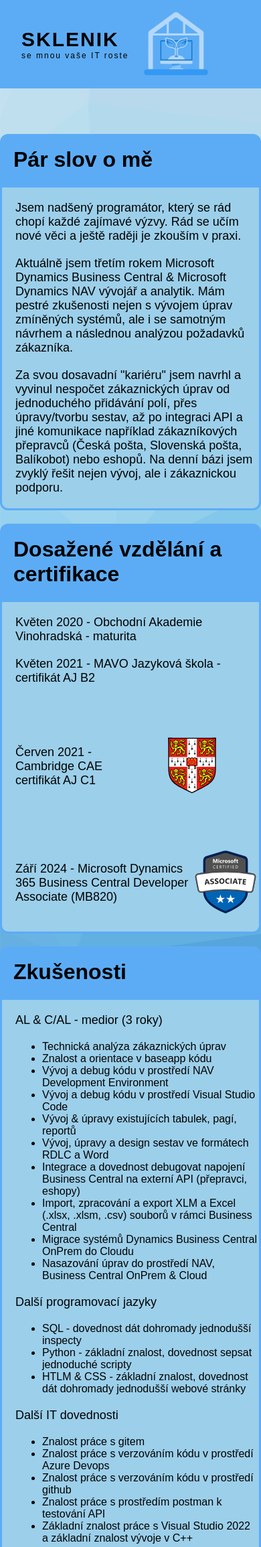
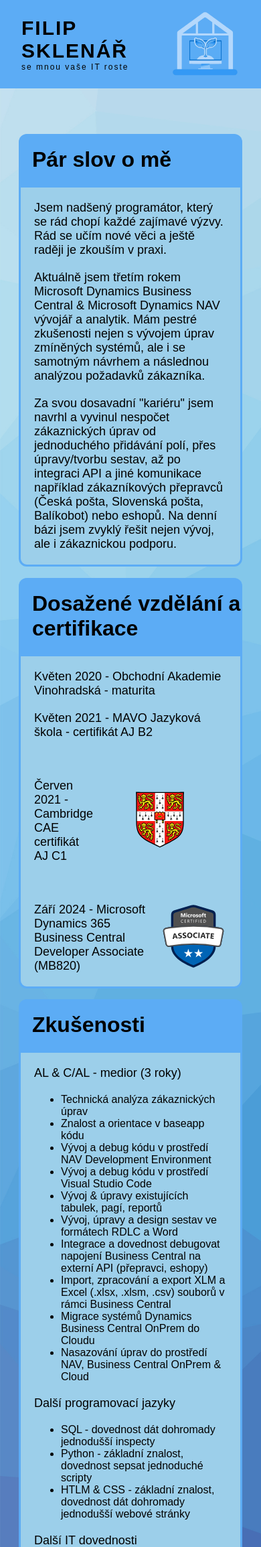
Before and after one commit to Sklenik/WEB_V2, a Flask app: page / in a window 390 px wide. Shown: the top 2310 px of the page at 67% size. Run offline with Flask 3, Linux system fonts and the light colour scheme.

Commit message:
replaced sklenik with name, improved web rendering on phone devices

```diff
--- a/static/css/home.css
+++ b/static/css/home.css
@@ -39,6 +39,7 @@
   row-gap: 20px;
   padding-top: 20px;
   padding-bottom: 20px;
+  padding-right: 20px;
 
   color: var(--dark);
   background-color: var(--light);
--- a/static/css/main.css
+++ b/static/css/main.css
@@ -125,6 +125,11 @@
     padding-top: 200px;
     padding-bottom: 140px;
 
+    max-width: 50%;
+
+    align-items: center;
+    justify-content: center;
+
     z-index: 3;
 }
 
--- a/templates/base.html
+++ b/templates/base.html
@@ -26,7 +26,7 @@
                 <div class="sklenik">
                     <div class="text-and-logo">
                         <div class="sklenik-text">
-                            <p>sklenik</p>
+                            <p>filip sklenář</p>
                             <p>se mnou vaše IT roste</p>
                         </div>
                         <img class="sklenik-img" src="../static/img/sklenikLogo.png">
```
